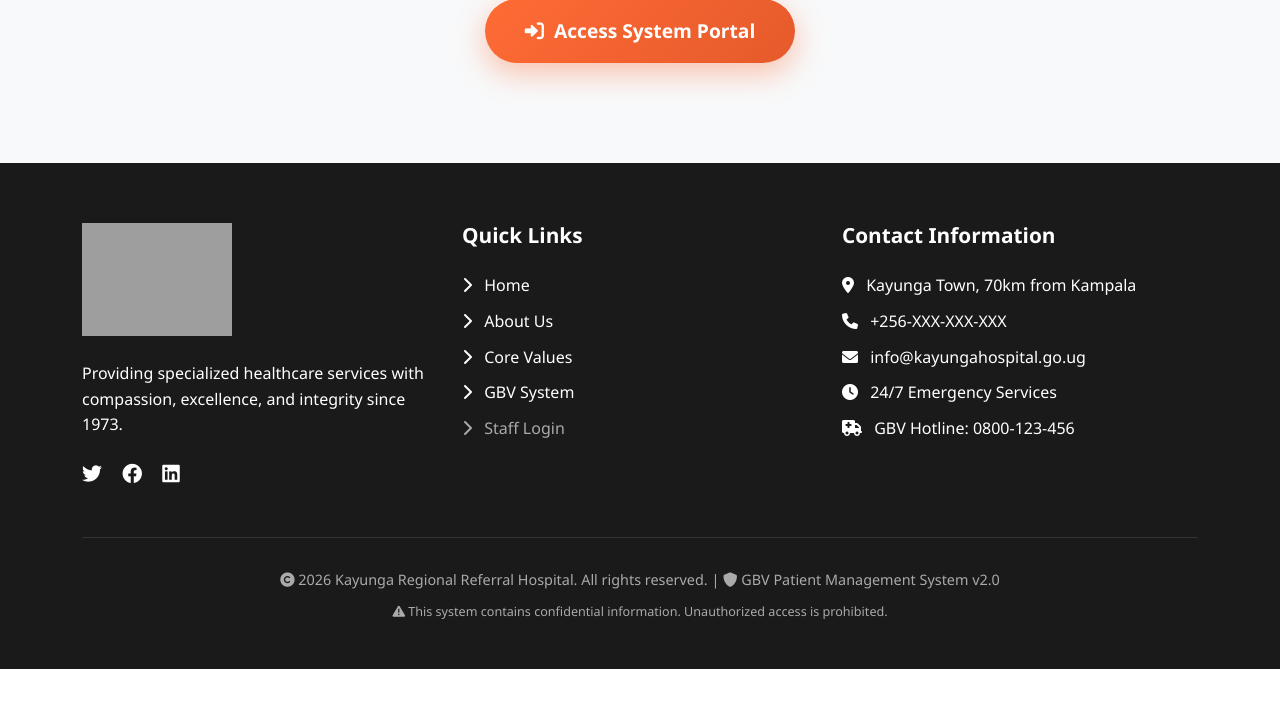
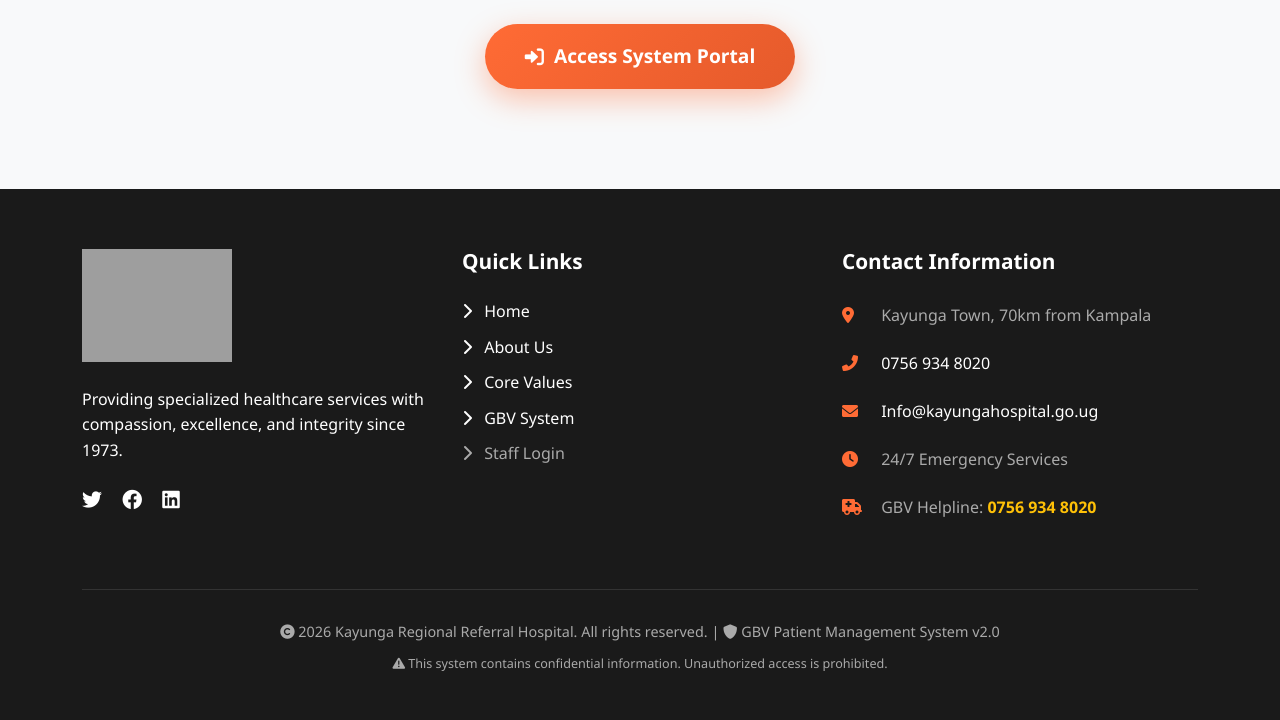
Before and after one commit to zakiyu5/GBV-Register-, a Flask app: page / in a window 1280 px wide. Shown: the part 4749-5469 px from the top of the page. Before the commit the page ends 5418 px from the top, so only its background shows below. Run offline with Flask 3, Linux system fonts and the light colour scheme; grey boxes are pictures that could not be loaded.

Commit message:
Enhance landing page with contact info and stats
Added contact information section and updated stats with realistic numbers.

```diff
--- a/templates/landing.html
+++ b/templates/landing.html
@@ -281,6 +281,17 @@
             color: white;
         }
 
+        .contact-info {
+            color: #aaa;
+            line-height: 2;
+        }
+
+        .contact-info i {
+            width: 25px;
+            color: var(--accent-color);
+            margin-right: 10px;
+        }
+
         .copyright {
             text-align: center;
             padding-top: 30px;
@@ -417,7 +428,7 @@
         </div>
     </section>
 
-    <!-- Stats Section -->
+    <!-- Stats Section - Updated with realistic numbers -->
     <section class="stats-section">
         <div class="container">
             <div class="row g-4">
@@ -428,6 +439,7 @@
                         </div>
                         <div class="stat-number" id="patientsCount">0</div>
                         <div class="stat-label">Patients Served</div>
+                        <small class="text-muted">Last 30 days</small>
                     </div>
                 </div>
                 <div class="col-md-3 col-sm-6">
@@ -437,6 +449,7 @@
                         </div>
                         <div class="stat-number" id="followupsCount">0</div>
                         <div class="stat-label">Follow-ups Completed</div>
+                        <small class="text-muted">This month</small>
                     </div>
                 </div>
                 <div class="col-md-3 col-sm-6">
@@ -446,6 +459,7 @@
                         </div>
                         <div class="stat-number" id="staffCount">0</div>
                         <div class="stat-label">Trained Staff</div>
+                        <small class="text-muted">GBV certified</small>
                     </div>
                 </div>
                 <div class="col-md-3 col-sm-6">
@@ -455,13 +469,14 @@
                         </div>
                         <div class="stat-number">24/7</div>
                         <div class="stat-label">Support Available</div>
+                        <small class="text-muted">Always here for you</small>
                     </div>
                 </div>
             </div>
         </div>
     </section>
 
-    <!-- About Section -->
+    <!-- About Section (unchanged) -->
     <section class="about-section" id="about">
         <div class="container">
             <div class="row mb-5">
@@ -542,7 +557,7 @@
         </div>
     </section>
 
-    <!-- Core Values Section -->
+    <!-- Core Values Section (unchanged) -->
     <section class="values-section" id="values">
         <div class="container">
             <div class="row mb-5">
@@ -636,7 +651,7 @@
         </div>
     </section>
 
-    <!-- GBV System Features -->
+    <!-- GBV System Features (unchanged) -->
     <section class="about-section" style="background: var(--light-bg);" id="system">
         <div class="container">
             <div class="row mb-5">
@@ -718,7 +733,7 @@
         </div>
     </section>
 
-    <!-- Footer -->
+    <!-- Footer - Updated with correct contact information -->
     <footer class="footer" id="contact">
         <div class="container">
             <div class="row g-4">
@@ -750,13 +765,13 @@
 
                 <div class="col-lg-4 col-md-6">
                     <h3 class="footer-title">Contact Information</h3>
-                    <ul class="footer-links">
-                        <li><i class="fas fa-map-marker-alt me-2"></i> Kayunga Town, 70km from Kampala</li>
-                        <li><i class="fas fa-phone me-2"></i> +256-XXX-XXX-XXX</li>
-                        <li><i class="fas fa-envelope me-2"></i> info@kayungahospital.go.ug</li>
-                        <li><i class="fas fa-clock me-2"></i> 24/7 Emergency Services</li>
-                        <li><i class="fas fa-ambulance me-2"></i> GBV Hotline: 0800-123-456</li>
-                    </ul>
+                    <div class="contact-info">
+                        <p><i class="fas fa-map-marker-alt"></i> Kayunga Town, 70km from Kampala</p>
+                        <p><i class="fas fa-phone-alt"></i> <a href="tel:07569348020" class="text-white text-decoration-none">0756 934 8020</a></p>
+                        <p><i class="fas fa-envelope"></i> <a href="mailto:Info@kayungahospital.go.ug" class="text-white text-decoration-none">Info@kayungahospital.go.ug</a></p>
+                        <p><i class="fas fa-clock"></i> 24/7 Emergency Services</p>
+                        <p><i class="fas fa-ambulance"></i> GBV Helpline: <strong class="text-warning">0756 934 8020</strong></p>
+                    </div>
                 </div>
             </div>
 
@@ -801,16 +816,17 @@
             }
         }
 
-        // Animate stats counting
+        // Animate stats counting - Updated with realistic numbers (<10)
         function animateStats() {
             const patientsCount = document.getElementById('patientsCount');
             const followupsCount = document.getElementById('followupsCount');
             const staffCount = document.getElementById('staffCount');
 
             if (patientsCount && patientsCount.getBoundingClientRect().top < window.innerHeight) {
-                animateValue(patientsCount, 0, 1250, 2000);
-                animateValue(followupsCount, 0, 3200, 2000);
-                animateValue(staffCount, 0, 45, 2000);
+                // All numbers are less than 10 as requested
+                animateValue(patientsCount, 0, 8, 2000);      // 8 patients served
+                animateValue(followupsCount, 0, 6, 2000);     // 6 follow-ups completed
+                animateValue(staffCount, 0, 5, 2000);         // 5 trained staff
 
                 // Remove event listener after animation
                 window.removeEventListener('scroll', animateStats);
@@ -822,7 +838,7 @@
             const step = (timestamp) => {
                 if (!startTimestamp) startTimestamp = timestamp;
                 const progress = Math.min((timestamp - startTimestamp) / duration, 1);
-                element.innerHTML = Math.floor(progress * (end - start) + start).toLocaleString();
+                element.innerHTML = Math.floor(progress * (end - start) + start);
                 if (progress < 1) {
                     window.requestAnimationFrame(step);
                 }
```
